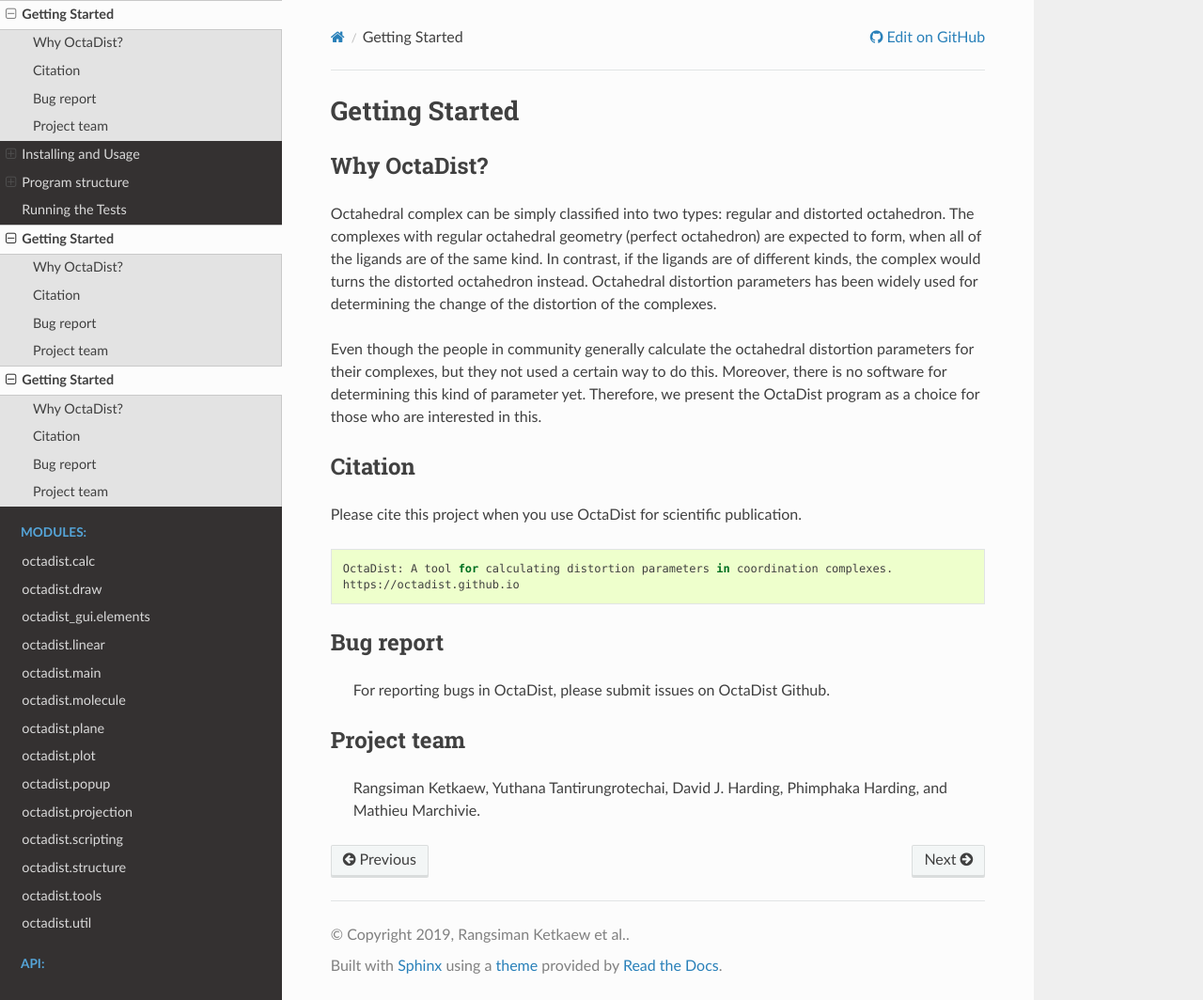
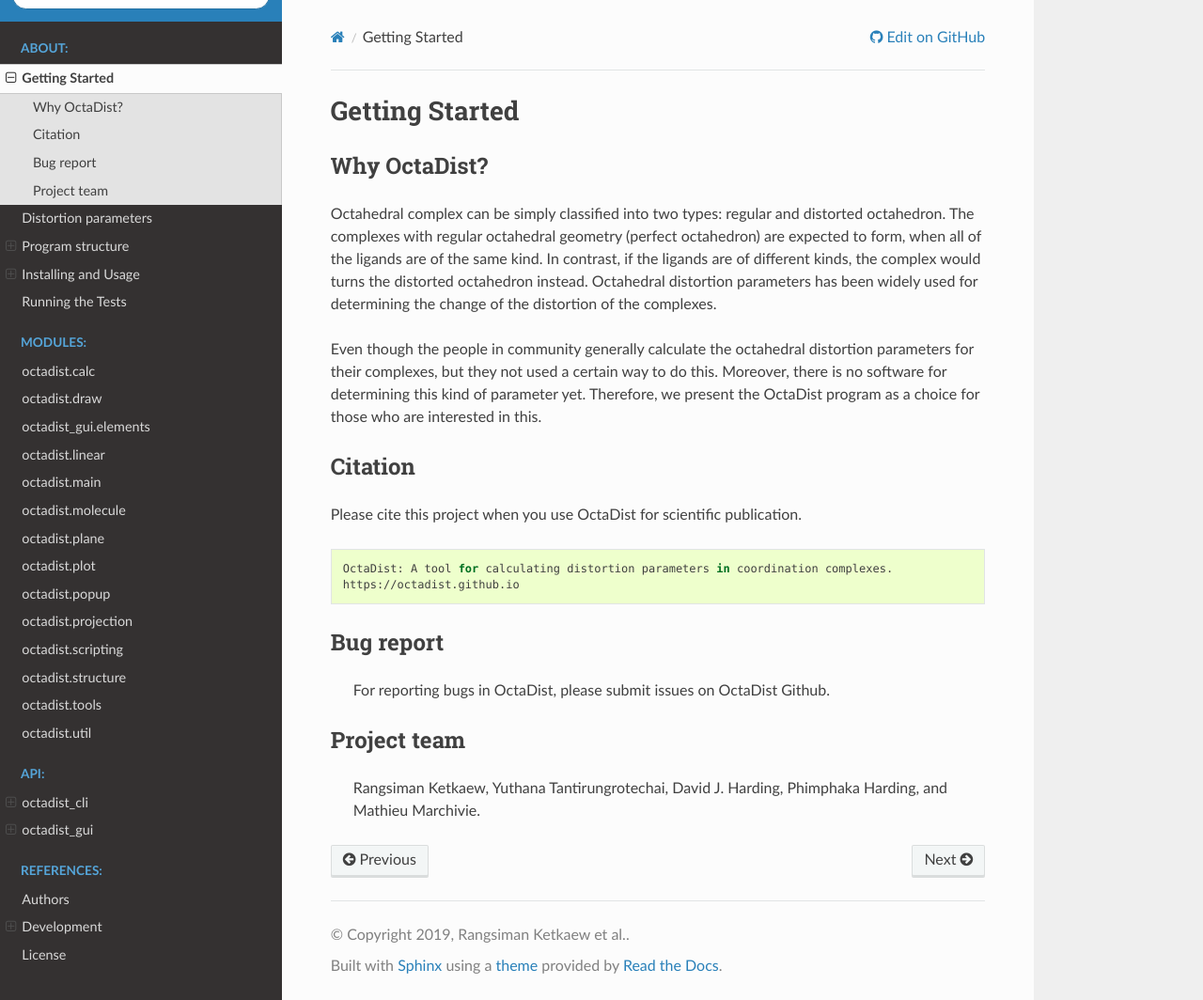
Before and after one commit to OctaDist/OctaDist, a Sphinx documentation site: the page built from docs/about/getting-started.rst, in a window 1280 px wide and 1064 px high. Shown: the whole window at 94% size. Built offline with Sphinx 7.4.7 and the Read the Docs theme 2.0.0, drawn with Linux system fonts in a browser that asks for light colours.

Commit message:
Updated docs.

```diff
--- a/docs/index.rst
+++ b/docs/index.rst
@@ -42,12 +42,15 @@
    :caption: ABOUT:
    :glob:
 
-   about/*
-
    about/getting-started
 
-   about/getting-started.rst
+   about/distortion-parameters
 
+   about/program-structure
+
+   about/installing-usage
+
+   about/running-the-tests
 
 .. toctree::
    :maxdepth: 1
```
